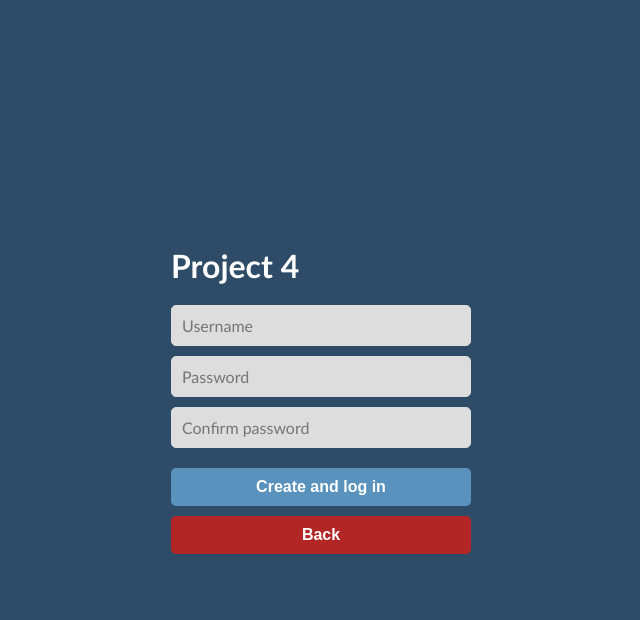
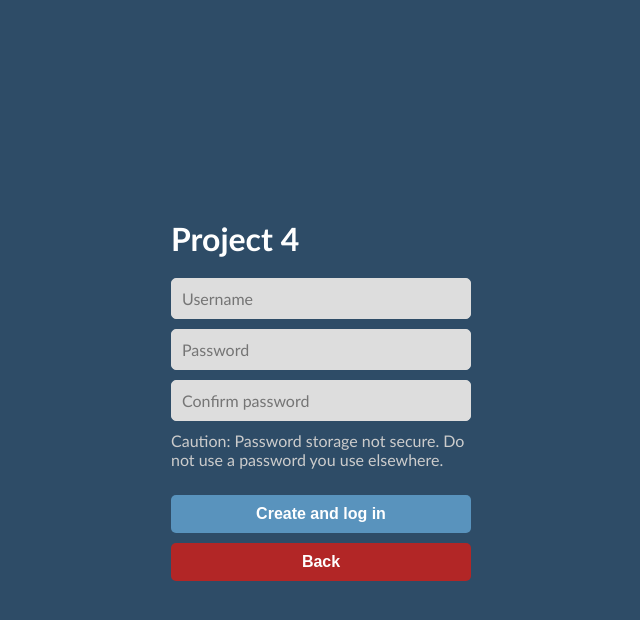
Before and after one commit to hhchaudh/project4, an Angular app: page /#/login in a window 1280 px wide. Both pictures are taken after typing "Sample", "Sample123" into the empty fields and a click on the input "Create user". Shown: the top 620 px of the page, without its empty margins (319-959 px from the left). Built offline with nearby package versions, Linux system fonts and the light colour scheme.

Commit message:
Added password warning message to user creation.
Added warning to notify user that password storage is currently not
secure.

```diff
--- a/src/app/components/new-user-form/new-user-form.component.css
+++ b/src/app/components/new-user-form/new-user-form.component.css
@@ -54,6 +54,11 @@ h1 {
   margin-top: 0;
   margin-bottom: 20px;
   color: #FFFFFF;
+}
+
+p {
+  margin-top: 0;
+  color: #CCCCCC;
 }
 
 /* Textbox styling from http://www.w3schools.com/css/css_form.asp */
--- a/src/app/components/new-user-form/new-user-form.component.html
+++ b/src/app/components/new-user-form/new-user-form.component.html
@@ -7,6 +7,7 @@
         <input id="user" name="user" type="text" placeholder="Username" required ngModel>
         <input id="pass" name="pass" type="password" placeholder="Password" required ngModel>
         <input id="pass-confirm" name="passConfirm" type="password" placeholder="Confirm password" required ngModel>
+        <p>Caution: Password storage not secure. Do not use a password you use elsewhere.</p>
         <div *ngIf="showPassWarning">Passwords Must Match!</div>
         <div *ngIf="showUserDuplicateWarning">User Already Exists!</div>
         <input id="loginBtn" type="submit" value="Create and log in">
```
